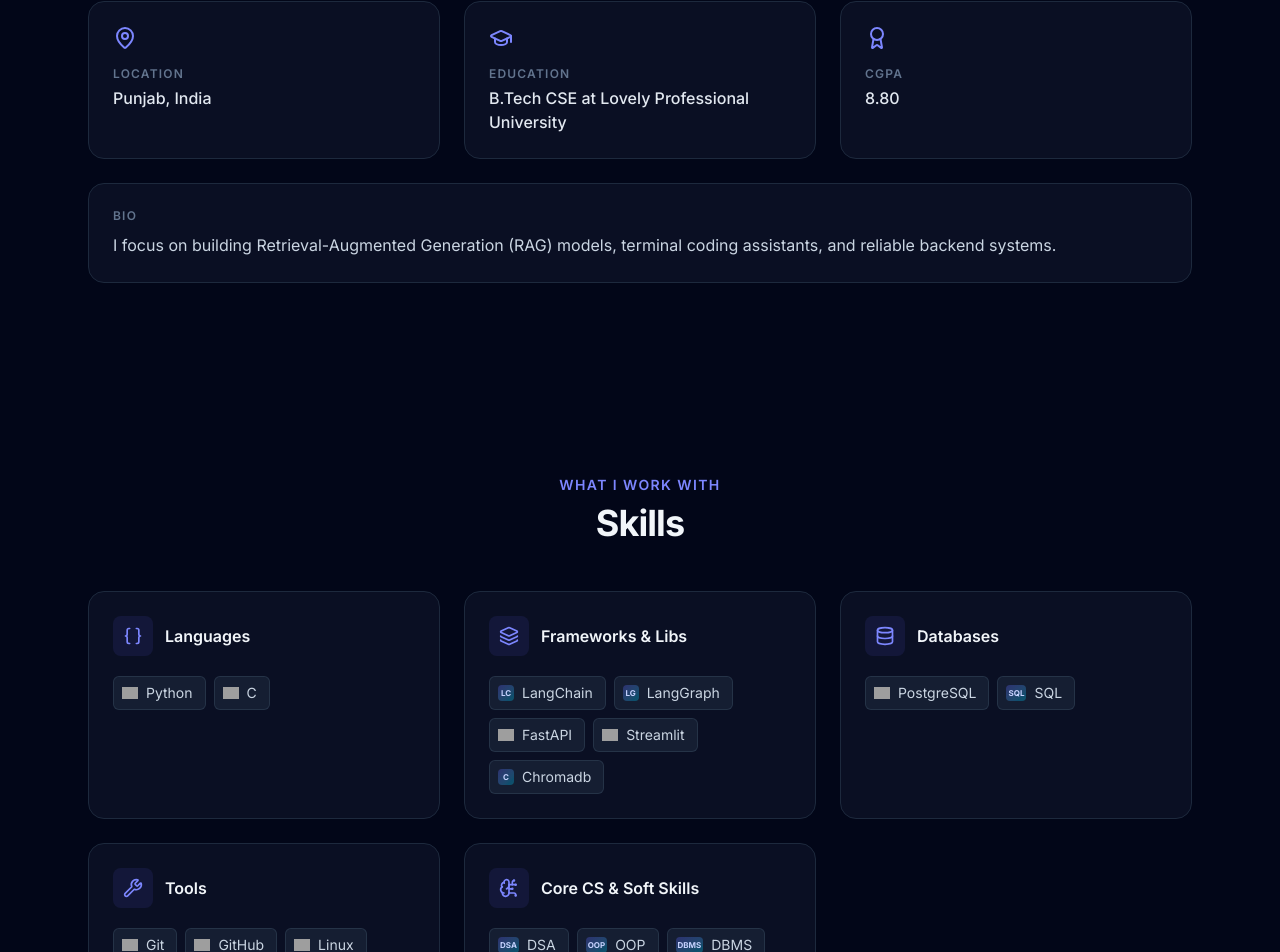
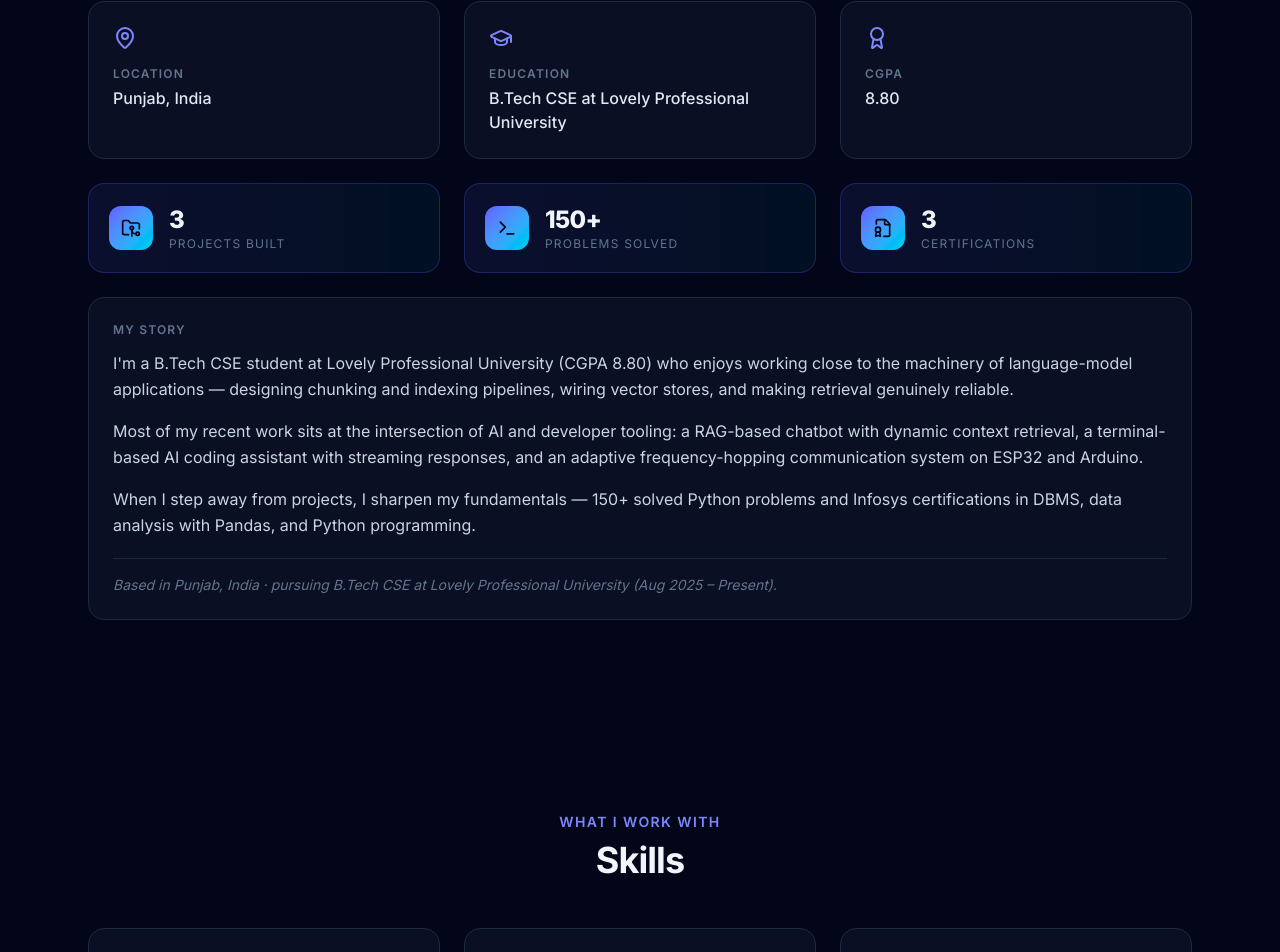
Before and after one commit to kunal-1806/portfolio, a React (Vite) app: page / in a window 1280 px wide. Shown: the part 1011-1963 px from the top of the page. Built offline with nearby package versions, Linux system fonts and the light colour scheme; grey boxes are pictures that could not be loaded.

Commit message:
feat: expand about section with stats strip and story paragraphs

```diff
--- a/src/components/About.jsx
+++ b/src/components/About.jsx
@@ -1,5 +1,5 @@
-import { MapPin, GraduationCap, Award } from 'lucide-react'
-import { PROFILE } from '../data'
+import { MapPin, GraduationCap, Award, FolderGit2, FileBadge2, Terminal } from 'lucide-react'
+import { PROFILE, PROJECTS, CERTIFICATES, ABOUT } from '../data'
 import SectionHeading from './SectionHeading'
 import useReveal from '../hooks/useReveal'
 
@@ -7,6 +7,12 @@ const FACTS = [
   { icon: MapPin, label: 'Location', value: 'Punjab, India' },
   { icon: GraduationCap, label: 'Education', value: 'B.Tech CSE at Lovely Professional University' },
   { icon: Award, label: 'CGPA', value: '8.80' },
+]
+
+const STATS = [
+  { icon: FolderGit2, value: String(PROJECTS.length), label: 'Projects built' },
+  { icon: Terminal, value: '150+', label: 'Problems solved' },
+  { icon: FileBadge2, value: String(CERTIFICATES.length), label: 'Certifications' },
 ]
 
 const cardClass =
@@ -29,9 +35,35 @@ export default function About() {
         ))}
       </div>
 
+      <div className="mt-6 grid gap-6 sm:grid-cols-3">
+        {STATS.map(({ icon: Icon, value, label }) => (
+          <div
+            key={label}
+            className="flex items-center gap-4 rounded-2xl border border-indigo-500/25 bg-gradient-to-r from-indigo-500/10 to-cyan-400/5 p-5"
+          >
+            <span className="flex h-11 w-11 shrink-0 items-center justify-center rounded-xl bg-gradient-to-br from-indigo-500 to-cyan-400 text-slate-950">
+              <Icon size={20} />
+            </span>
+            <div>
+              <p className="text-2xl font-extrabold tracking-tight text-slate-100">{value}</p>
+              <p className="text-xs uppercase tracking-widest text-slate-500">{label}</p>
+            </div>
+          </div>
+        ))}
+      </div>
+
       <div className={`${cardClass} mt-6`}>
-        <p className="text-xs font-semibold uppercase tracking-widest text-slate-500">Bio</p>
-        <p className="mt-2 leading-relaxed text-slate-300">{PROFILE.bio}</p>
+        <p className="text-xs font-semibold uppercase tracking-widest text-slate-500">My Story</p>
+        <div className="mt-3 space-y-4">
+          {ABOUT.paragraphs.map((paragraph) => (
+            <p key={paragraph.slice(0, 24)} className="leading-relaxed text-slate-300">
+              {paragraph}
+            </p>
+          ))}
+        </div>
+        <p className="mt-5 border-t border-slate-800 pt-4 text-sm italic text-slate-500">
+          Based in {PROFILE.location} · pursuing B.Tech CSE at Lovely Professional University (Aug 2025 – Present).
+        </p>
       </div>
     </section>
   )
--- a/src/data.js
+++ b/src/data.js
@@ -74,3 +74,11 @@ export const RESUME = {
   viewSrc: '/resume.pdf',
   downloadHref: '/cv-pel134.pdf',
 }
+
+export const ABOUT = {
+  paragraphs: [
+    "I'm a B.Tech CSE student at Lovely Professional University (CGPA 8.80) who enjoys working close to the machinery of language-model applications — designing chunking and indexing pipelines, wiring vector stores, and making retrieval genuinely reliable.",
+    'Most of my recent work sits at the intersection of AI and developer tooling: a RAG-based chatbot with dynamic context retrieval, a terminal-based AI coding assistant with streaming responses, and an adaptive frequency-hopping communication system on ESP32 and Arduino.',
+    'When I step away from projects, I sharpen my fundamentals — 150+ solved Python problems and Infosys certifications in DBMS, data analysis with Pandas, and Python programming.',
+  ],
+}
```
